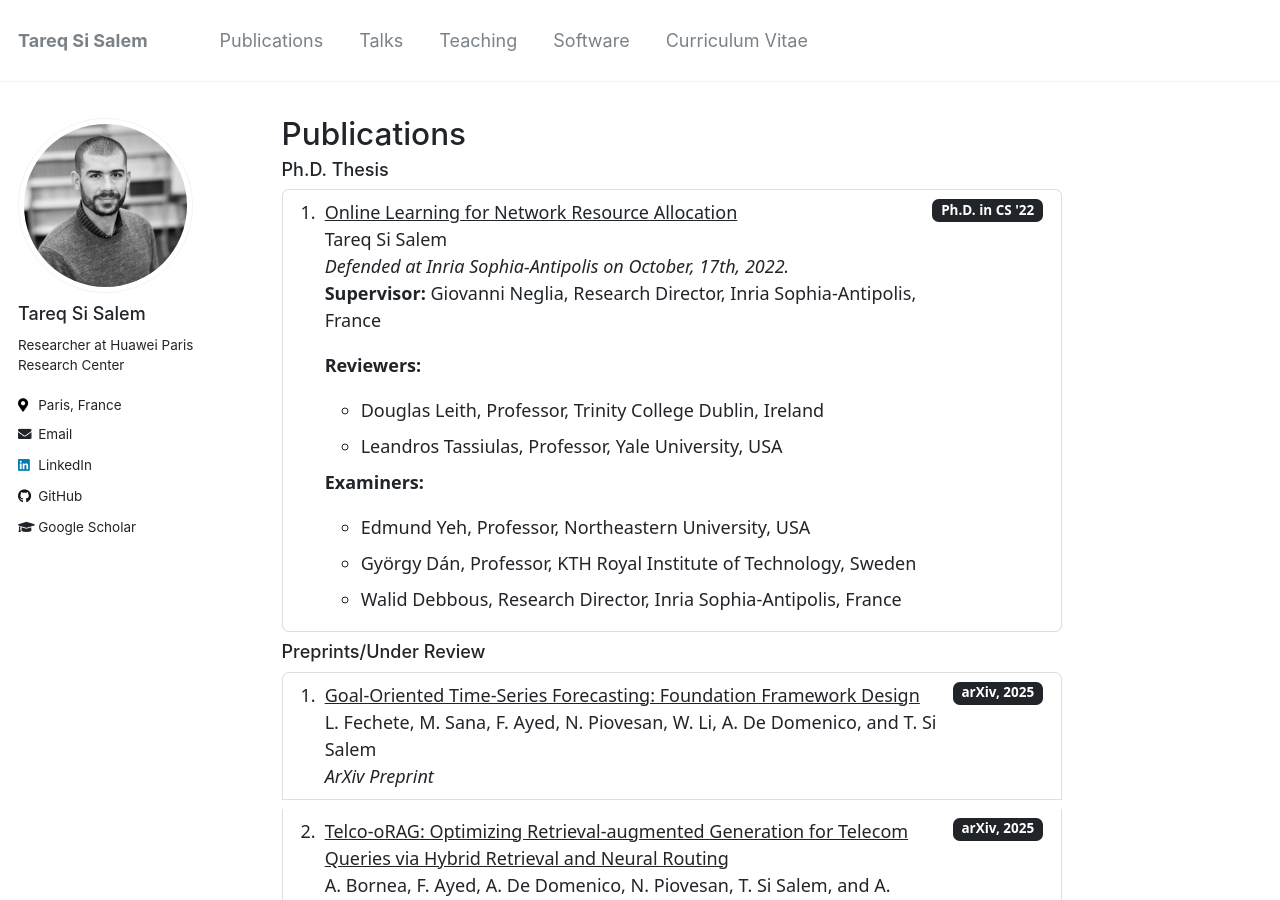
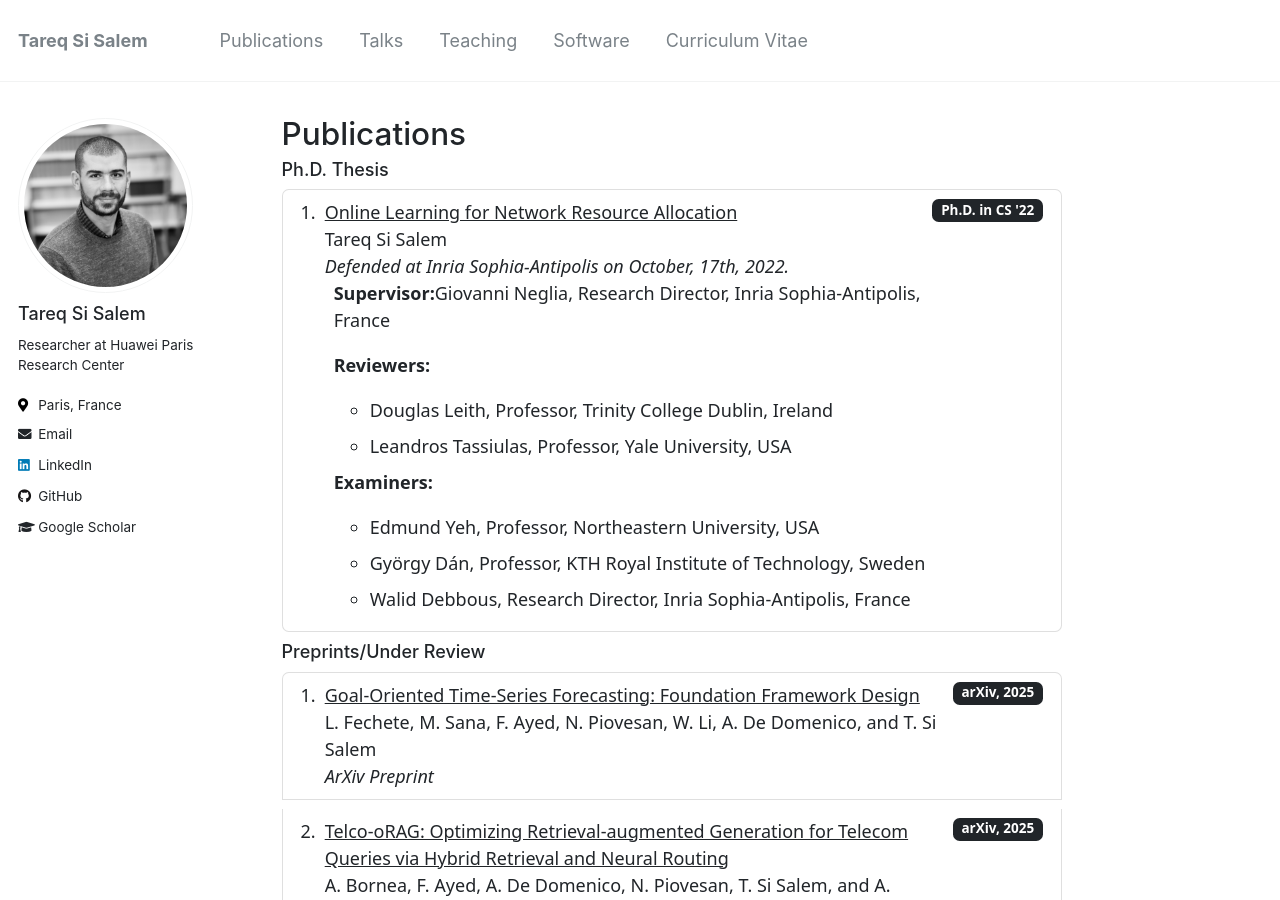
Before and after one commit to tareq-si-salem/tareq-si-salem.github.io, a Jekyll site: the page built from _pages/publications.md, in a window 1280 px wide and 900 px high. Built offline with Jekyll 4.4.1, drawn with Linux system fonts in a browser that asks for light colours.

Commit message:
Update publications.md

```diff
--- a/_pages/publications.md
+++ b/_pages/publications.md
@@ -20,15 +20,13 @@ author_profile: true
       <a class="link-dark" href="https://theses.hal.science/tel-03885484/document">Online Learning for Network Resource Allocation</a> <br>
 Tareq Si Salem<br><i>
             Defended at Inria Sophia-Antipolis on October, 17th, 2022.</i>
-           <div>
-  <p><strong>Supervisor:</strong> Giovanni Neglia, Research Director, Inria Sophia-Antipolis, France</p>
-
+           <div class="ms-2 me-auto">
+  <p><strong>Supervisor:</strong>Giovanni Neglia, Research Director, Inria Sophia-Antipolis, France</p>
   <p><strong>Reviewers:</strong></p>
   <ul>
     <li>Douglas Leith, Professor, Trinity College Dublin, Ireland</li>
     <li>Leandros Tassiulas, Professor, Yale University, USA</li>
   </ul>
-
   <p><strong>Examiners:</strong></p>
   <ul>
     <li>Edmund Yeh, Professor, Northeastern University, USA</li>
```
